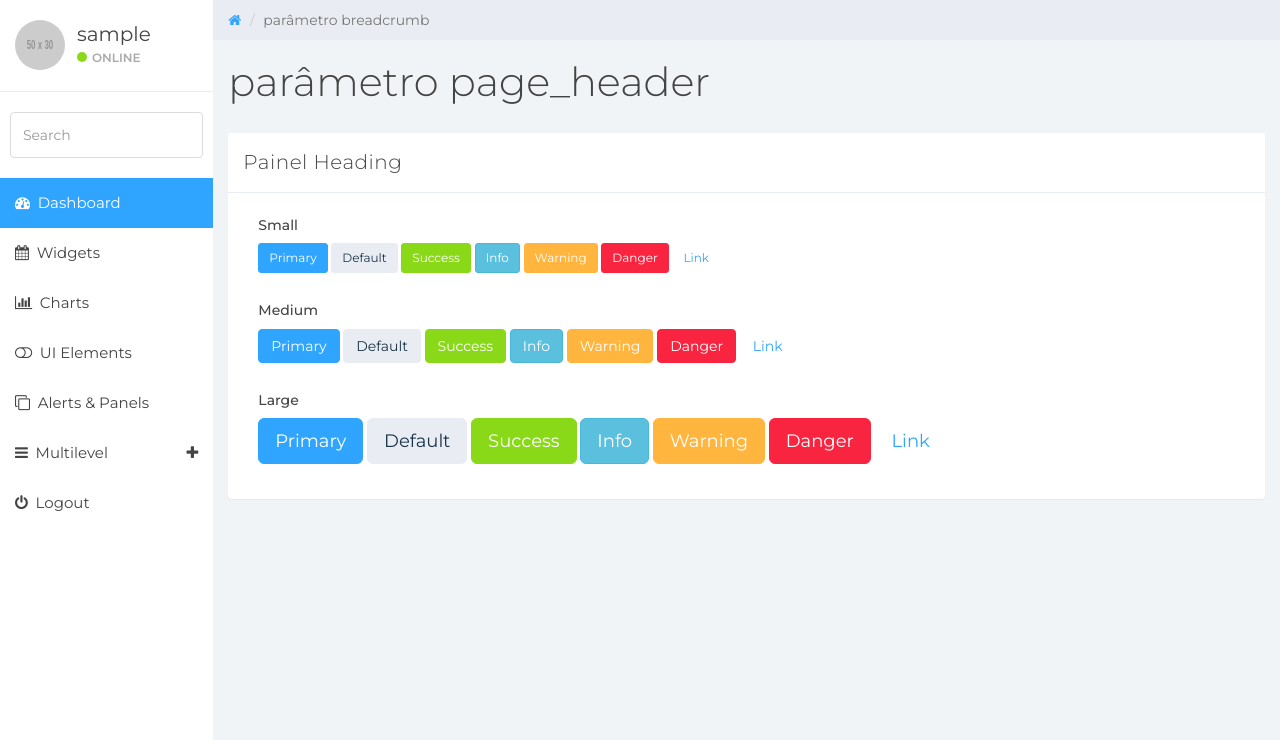
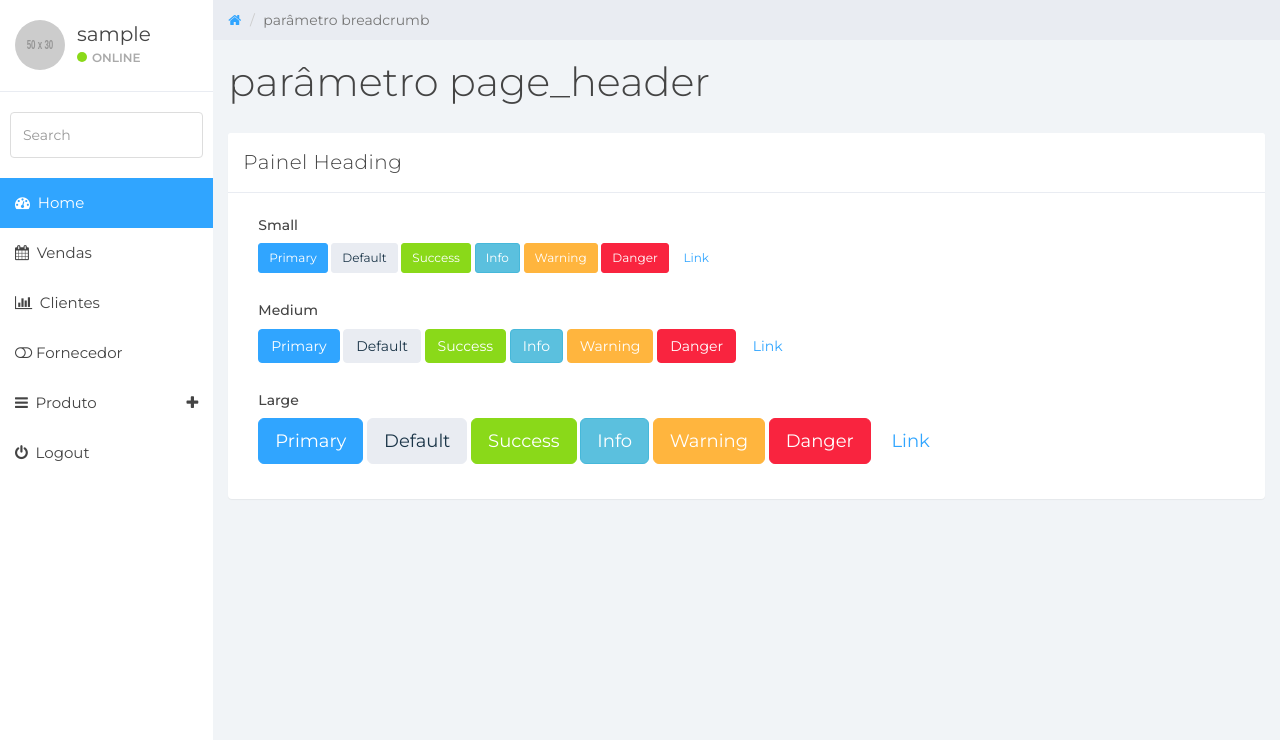
Before and after one commit to kayke2000/PlotTwist-Catarina-Frazao, a Flask app: page / in a window 1280 px wide. Shown: the part 60-800 px from the top of the page. Run offline with Flask 2, Linux system fonts and the light colour scheme; the visitor is signed in with stand-in values (Sample User, id 1); grey boxes labelled with a size stand in for pictures from a placeholder-image service; some libraries are stand-ins or nearby versions.

```diff
--- a/app/controllers/routes.py
+++ b/app/controllers/routes.py
@@ -1,11 +1,14 @@
 from app import app
+import mysql.connector
 
+from mysql.connector.errors import Error
 from flask import render_template, request
-
+from app.services import db
 from app.controllers import login
 from app.controllers import logout
 from app.controllers import home
 
+connection = db.db_connection()
 
 @app.route('/cadastro_produto/', methods=['GET', 'POST'])
 def cadastro_produto():
--- a/app/templates/base-template.html
+++ b/app/templates/base-template.html
@@ -52,24 +52,24 @@
 			</div>
 		</form>
 		<ul class="nav menu">
-			<li class="active"><a href="index.html"><em class="fa fa-dashboard">&nbsp;</em> Dashboard</a></li>
-			<li><a href="widgets.html"><em class="fa fa-calendar">&nbsp;</em> Widgets</a></li>
-			<li><a href="charts.html"><em class="fa fa-bar-chart">&nbsp;</em> Charts</a></li>
-			<li><a href="elements.html"><em class="fa fa-toggle-off">&nbsp;</em> UI Elements</a></li>
-			<li><a href="panels.html"><em class="fa fa-clone">&nbsp;</em> Alerts &amp; Panels</a></li>
+			<li class="active"><a href="index.html"><em class="fa fa-dashboard">&nbsp;</em> Home</a></li>
+			<li><a href="widgets.html"><em class="fa fa-calendar">&nbsp;</em> Vendas</a></li>
+			<li><a href="charts.html"><em class="fa fa-bar-chart">&nbsp;</em> Clientes</a></li>
+			<li><a href="elements.html"><em class="fa fa-toggle-off">&nbsp;</em>Fornecedor</a></li>
 			<li class="parent "><a data-toggle="collapse" href="#sub-item-1">
-				<em class="fa fa-navicon">&nbsp;</em> Multilevel <span data-toggle="collapse" href="#sub-item-1" class="icon pull-right"><em class="fa fa-plus"></em></span>
+				<em class="fa fa-navicon">&nbsp;</em> Produto <span data-toggle="collapse" href="#sub-item-1" class="icon pull-right"><em class="fa fa-plus"></em></span>
 				</a>
 				<ul class="children collapse" id="sub-item-1">
 					<li><a class="" href="#">
-						<span class="fa fa-arrow-right">&nbsp;</span> Sub Item 1
+						<span class="fa fa-arrow-right">&nbsp;</span> Consulta
 					</a></li>
 					<li><a class="" href="#">
-						<span class="fa fa-arrow-right">&nbsp;</span> Sub Item 2
+						<span class="fa fa-arrow-right">&nbsp;</span> Cadastro
 					</a></li>
 					<li><a class="" href="#">
-						<span class="fa fa-arrow-right">&nbsp;</span> Sub Item 3
+						<span class="fa fa-arrow-right">&nbsp;</span> Alterar
 					</a></li>
+
 				</ul>
 			</li>
 			<li><a href="{{ url_for('logout') }}"><em class="fa fa-power-off">&nbsp;</em> Logout</a></li>
--- a/app/templates/cadastro-produtos.html
+++ b/app/templates/cadastro-produtos.html
@@ -1,6 +1,6 @@
 {% extends 'base.html' %}
 
-{% block title %}Home{% endblock %}
+{% block title %}Cadastro de Produtos{% endblock %}
 
 {% block content %}
 
```
Also changed, not shown: app/controllers/login.py (line endings or trailing spaces).
